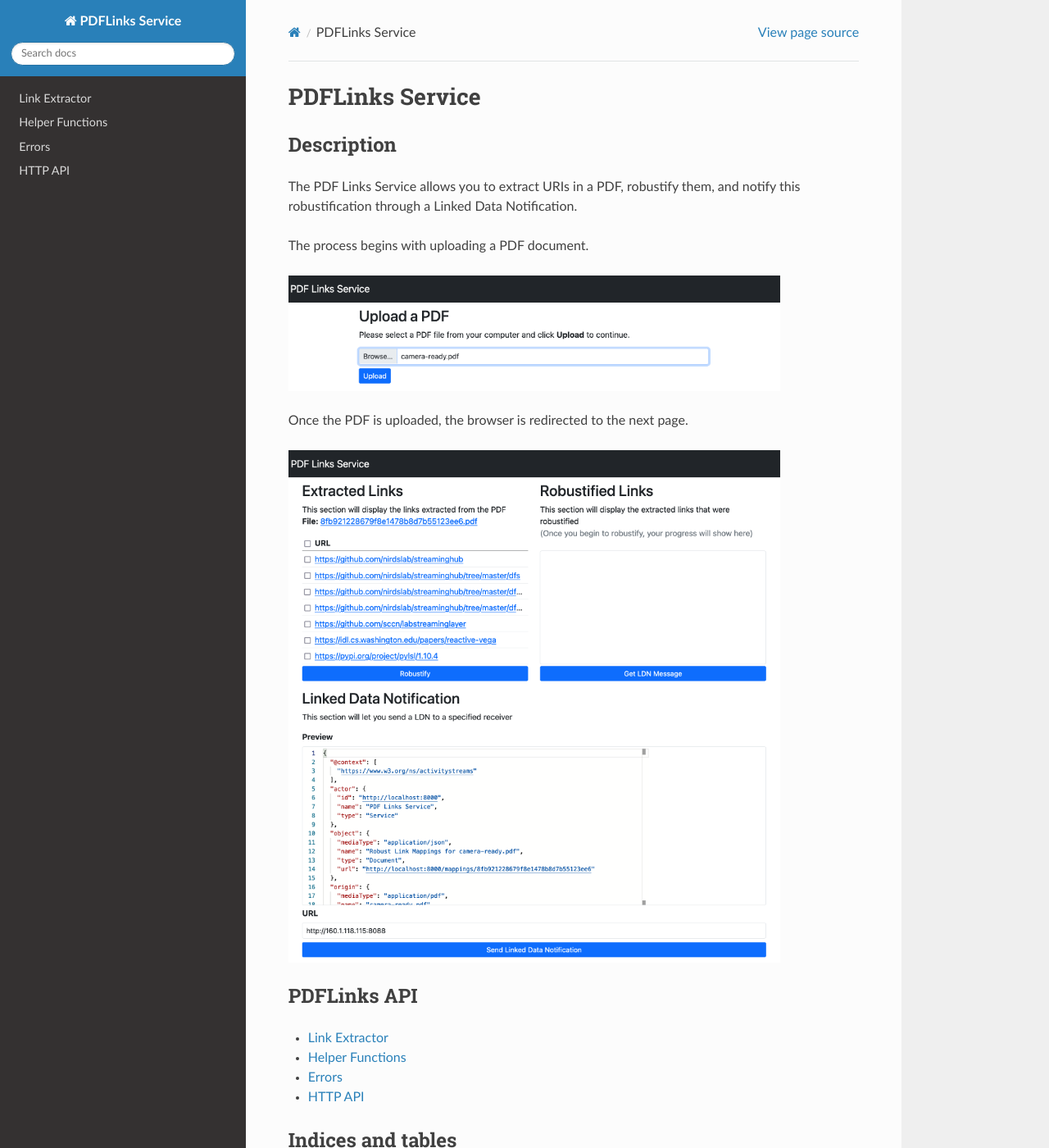
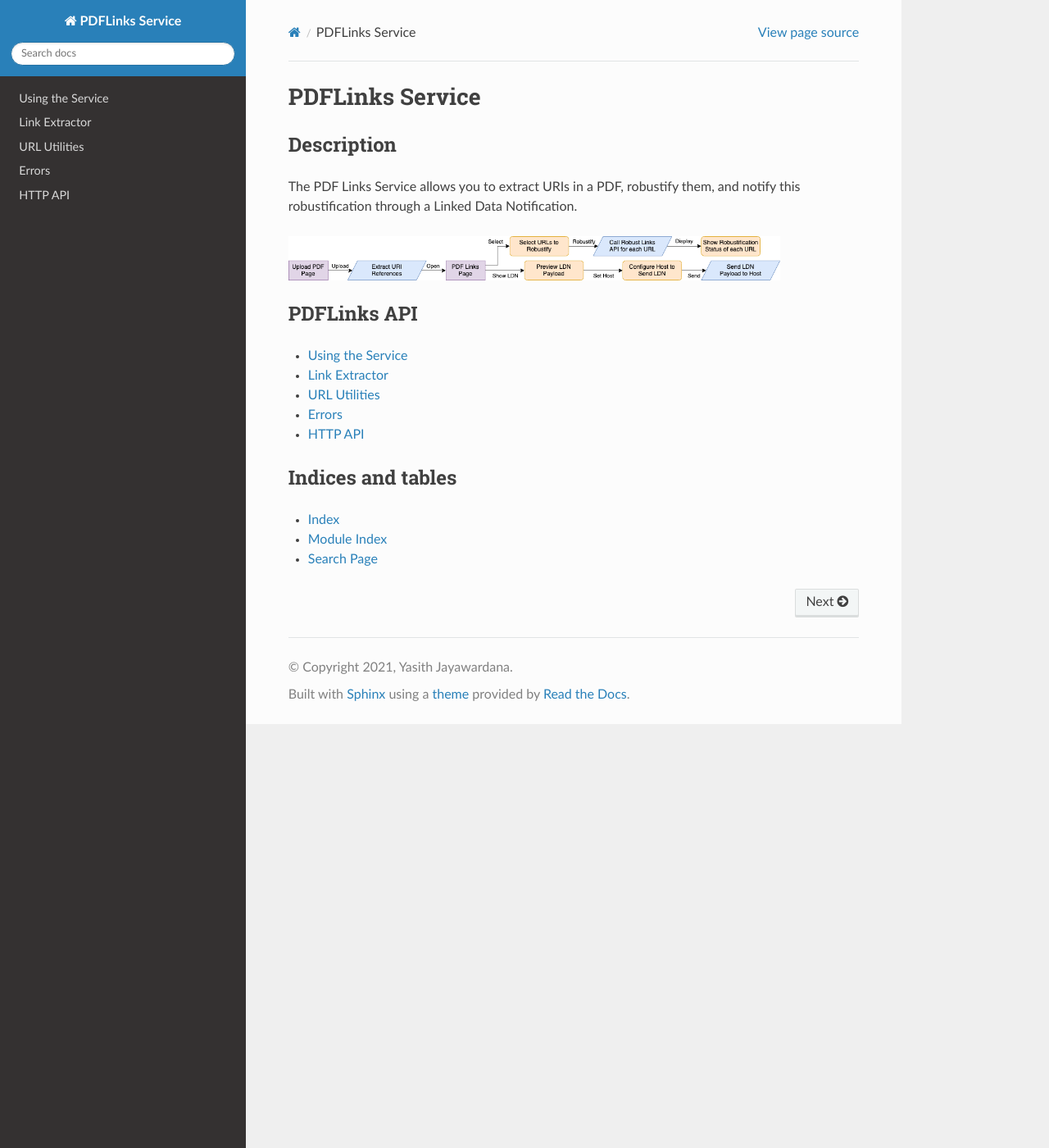
Before and after one commit to yasithdev/pdf-links-service, a Sphinx documentation site: the page built from docs/index.rst, in a window 1280 px wide and 1400 px high. Shown: the whole window at 82% size. Built offline with Sphinx 7.4.7 and the Read the Docs theme 2.0.0, drawn with Linux system fonts in a browser that asks for light colours.

Commit message:
update docs

```diff
--- a/docs/index.rst
+++ b/docs/index.rst
@@ -6,16 +6,8 @@
 
 The PDF Links Service allows you to extract URIs in a PDF, robustify them, and notify this robustification through a Linked Data Notification.
 
-The process begins with uploading a PDF document.
-
-.. image:: _static/1-upload-pdf.png
+.. image:: _static/flowchart.png
    :width: 600
-
-Once the PDF is uploaded, the browser is redirected to the next page.
-
-.. image:: _static/2-process-links.png
-   :width: 600
-
 
 
 PDFLinks API
--- a/docs/util.rst
+++ b/docs/util.rst
@@ -1,5 +1,5 @@
-Helper Functions
-================
+URL Utilities
+=============
 
 .. automodule:: pdflinks.util
 .. autoclass:: pdflinks.extractor.Util
```
Also changed, not shown: other parts of docs/index.rst (+1 -0 lines), docs/usage.rst (added, +12 -0 lines), docs/_static/flowchart.png (added), 1 other file.
